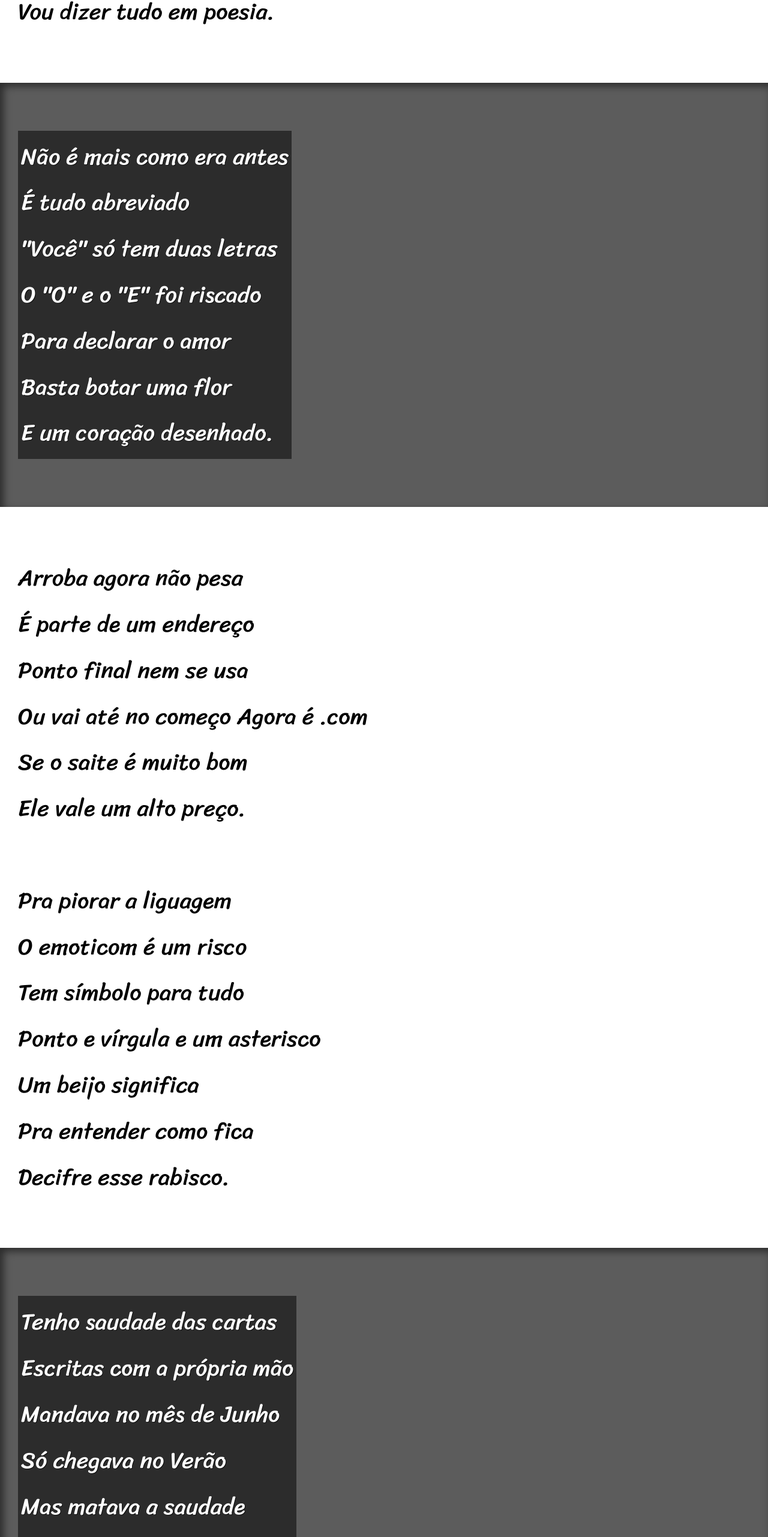
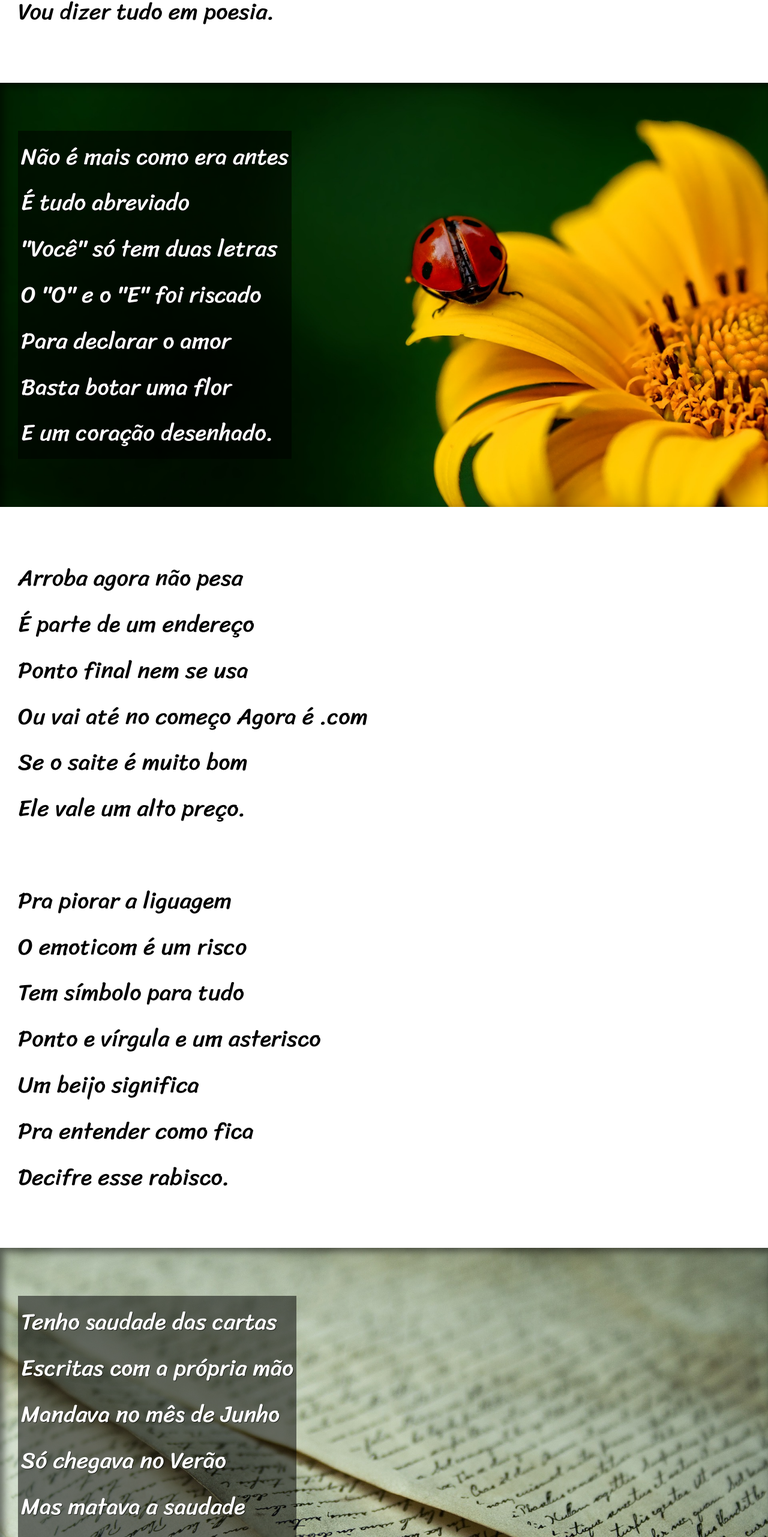
Before and after one commit to LuisGustavo-prog/projeto-cordel, a plain HTML site: page index.html in a window 1280 px wide. Shown: the part 778-3340 px from the top of the page at 60% size. Drawn offline with Linux system fonts and the light colour scheme; the site is published under a folder, as on GitHub Pages, so addresses that start at the root find nothing; a web font is replaced by a local one.

Commit message:
corrigindo o caminho da imagem.

```diff
--- a/estilo/style.css
+++ b/estilo/style.css
@@ -76,11 +76,11 @@ section.imagem > p {
 
 section#img01 {
     background-position: right center;
-    background-image: url('/imagens/background001.jpg');
+    background-image: url('imagens/background001.jpg');
 }
 
 section#img02 {
-    background-image: url('/imagens/background002.jpg');
+    background-image: url('imagens/background002.jpg');
 }
 
 footer {
```
Also changed, not shown: estilo/imagens/background001.jpg (renamed from imagens/background001.jpg), estilo/imagens/background002.jpg (renamed from imagens/background002.jpg).
